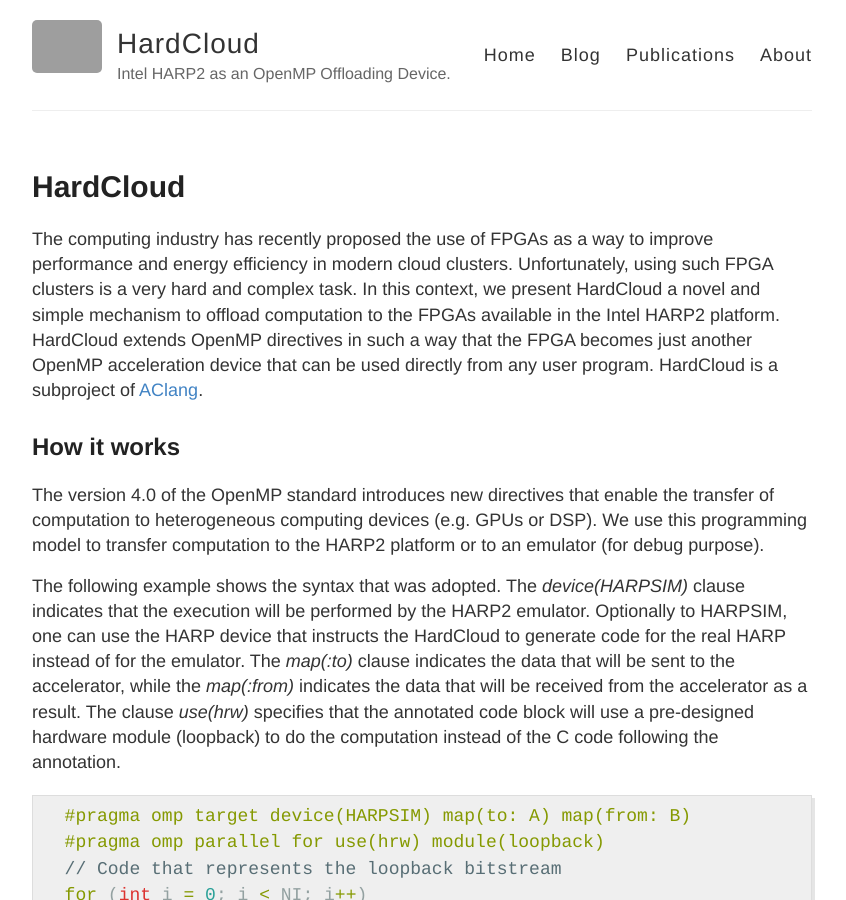
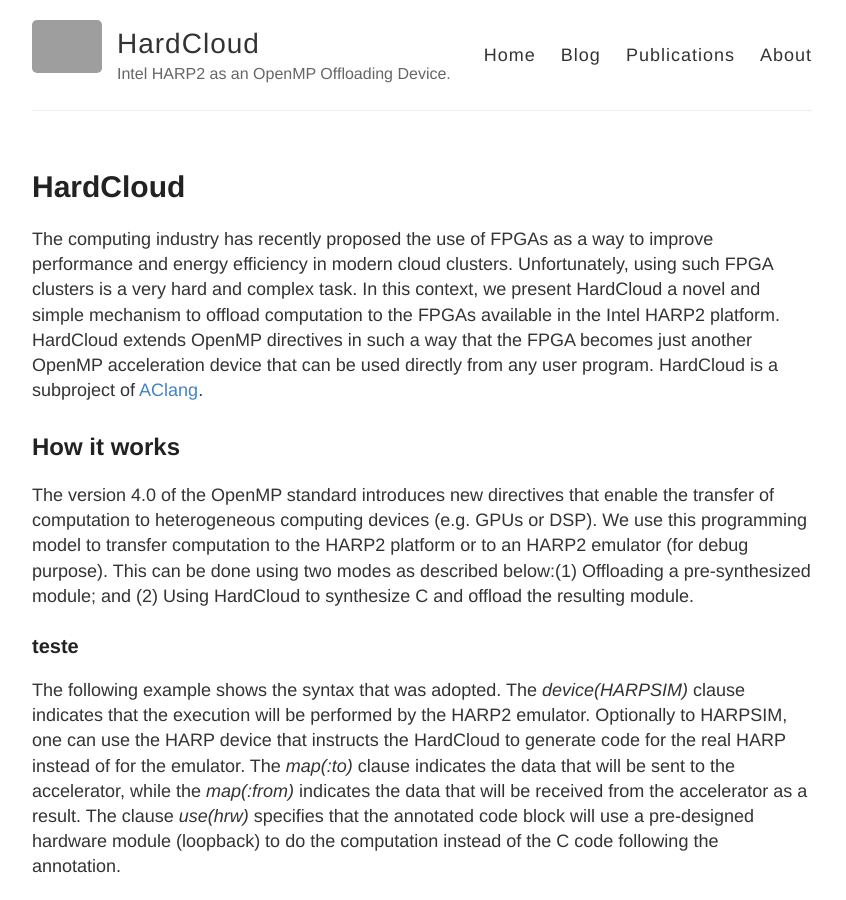
Before and after one commit to ramonn76/HardCloud, a Jekyll site: the page built from index.md, in a window 1280 px wide and 900 px high. Shown: the whole window, without its empty margins (218-1064 px from the left). Built offline with Jekyll 4.4.1, drawn with Linux system fonts in a browser that asks for light colours; grey boxes are pictures that could not be loaded.

Commit message:
Update index.md

```diff
--- a/index.md
+++ b/index.md
@@ -11,7 +11,11 @@ The computing industry has recently proposed the use of  FPGAs as a way to impro
 The version 4.0 of the  OpenMP standard introduces new directives that
 enable the transfer of  computation to heterogeneous computing devices
 (e.g.  GPUs  or  DSP).  We  use this  programming  model  to  transfer
-computation to the HARP2 platform or to an emulator (for debug purpose).
+computation to the HARP2 platform or to an HARP2 emulator (for debug purpose).
+This can be done using two modes as described below:(1) Offloading a pre-synthesized
+module; and (2) Using HardCloud to synthesize C and offload the resulting module.
+
+### teste
 
 The following example shows the syntax that was adopted. The *device(HARPSIM)*
 clause indicates that the execution will be performed by the HARP2 emulator.
```
